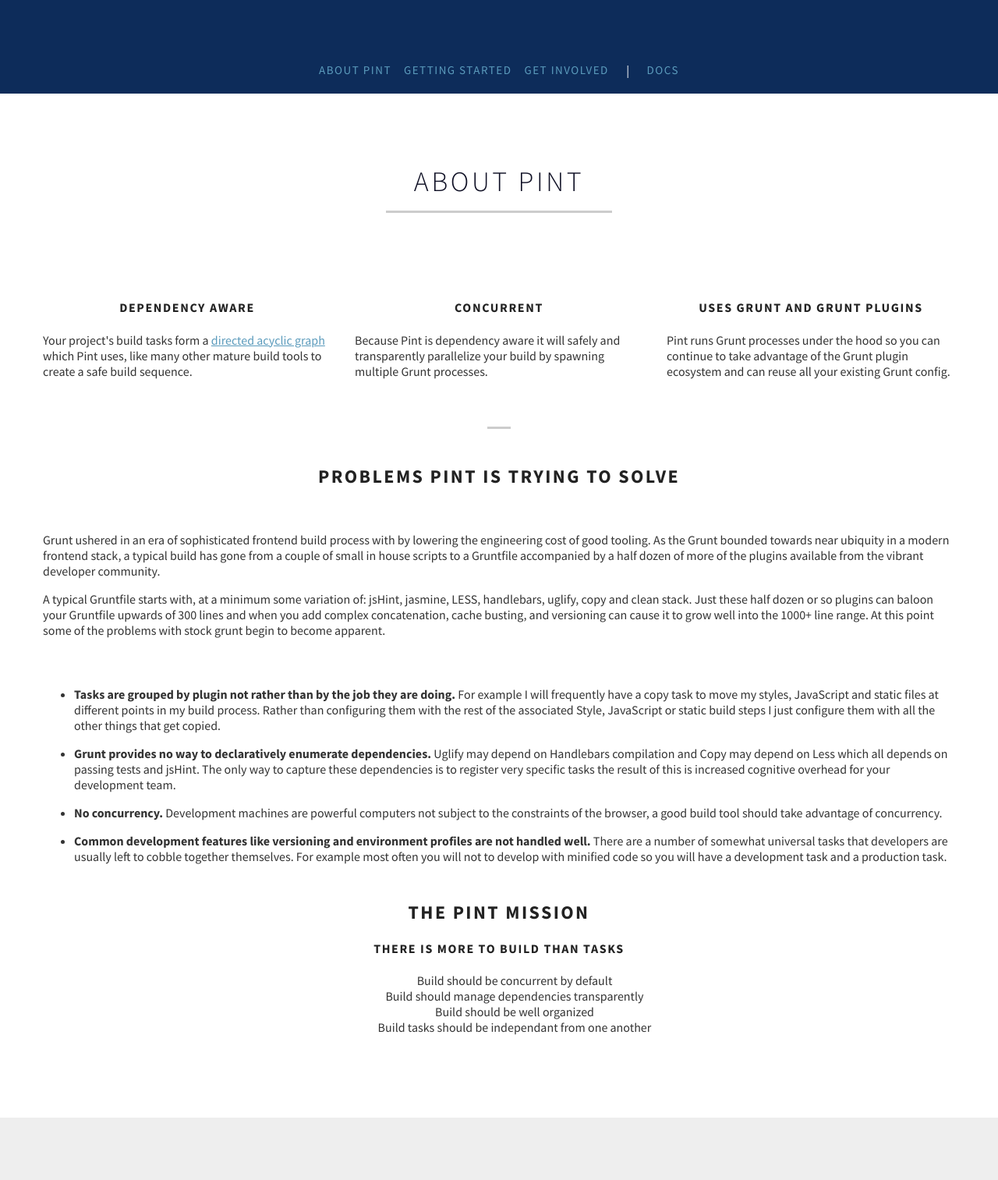
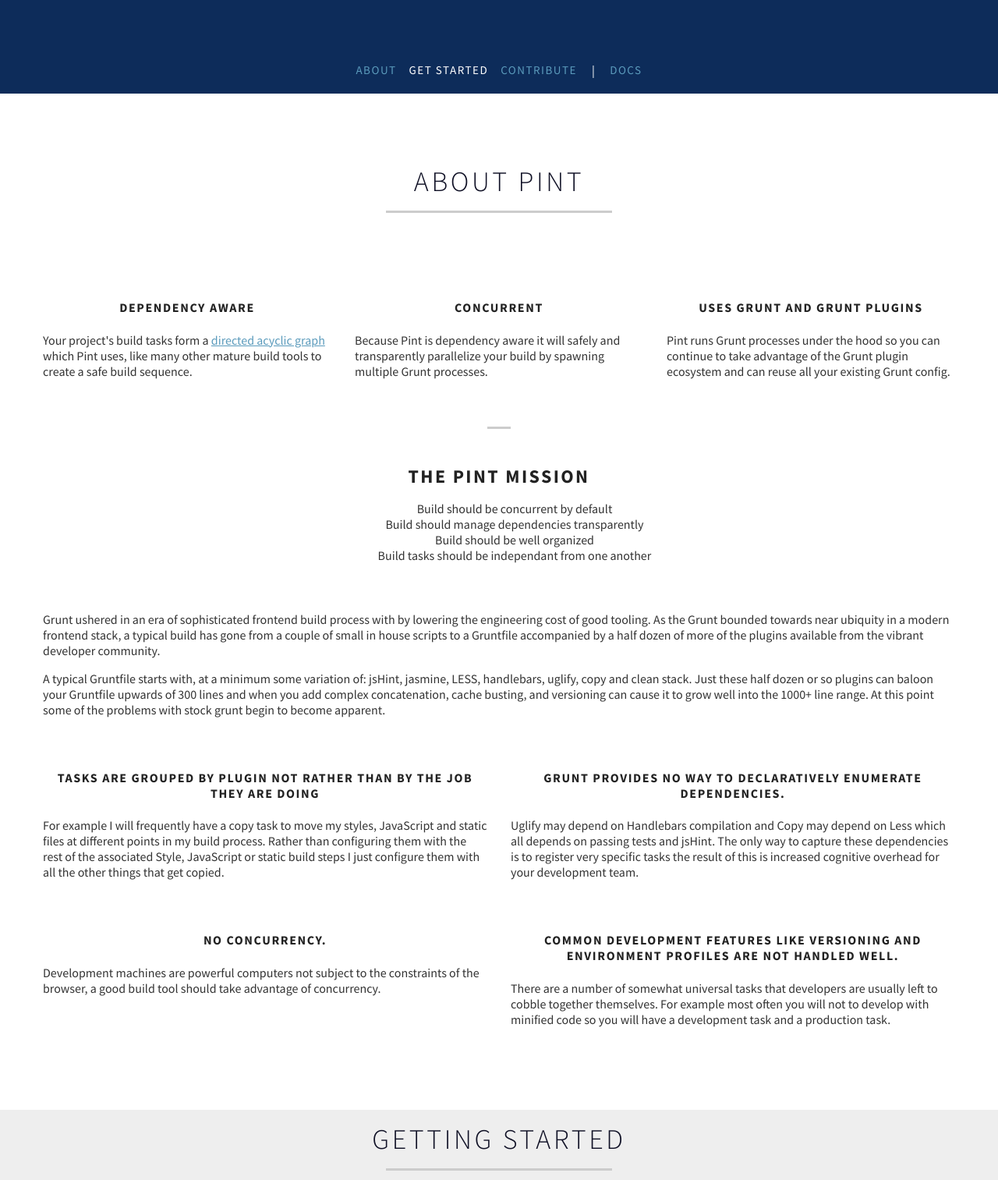
Before and after one commit to baer/pintjs.com, a plain HTML site: page index.html in a window 1280 px wide. Shown: the part 680-2193 px from the top of the page at 78% size. Drawn offline with Linux system fonts and the light colour scheme.

Commit message:
Slow progress with design... very slow

```diff
--- a/_site/css/style.css
+++ b/_site/css/style.css
@@ -87,8 +87,13 @@
 	position: relative;
 }
 
-.section { background-color: #fff; }
-.section-alt { background-color: #eee; }
+.section-white { background-color: #fff; }
+.section-grey { background-color: #eee; }
+.section-green-lt { background-color: #AAD8B0; }
+.section-green-dark { background-color: #96CEB4; }
+.section-yellow-lt { background-color: #FFEEAD; }
+.section-yellow-dark { background-color: #FFCC5C; }
+.section-orange { background-color: #FF6F69; }
 
 .section-title {
 	margin: 0 0 15px 0;
@@ -337,7 +342,7 @@
 
 /* 8. Get Involved */
 
-#get-involved {
+#contribute {
 	background-color: #0d2c5a;
 	min-height: 80%;
 	color: #fff;
@@ -346,11 +351,11 @@
 .social-links li a { display: inline-block; text-decoration: none; }
 .social-links li i { font-size: 1.5em; }
 
-#get-involved h2, #get-involved h3, #get-involved h4 { color: #fff; }
+#contribute h2, #contribute h3, #contribute h4 { color: #fff; }
 
-#get-involved .line { background-color: #5b9bbc; }
-#get-involved .bullet { color: #5b9bbc; }
-#get-involved a { color: #5b9bbc; }
+#contribute .line { background-color: #5b9bbc; }
+#contribute .bullet { color: #5b9bbc; }
+#contribute a { color: #5b9bbc; }
 
 .social-links {
 	margin: 0;
--- a/css/style.css
+++ b/css/style.css
@@ -87,8 +87,13 @@
 	position: relative;
 }
 
-.section { background-color: #fff; }
-.section-alt { background-color: #eee; }
+.section-white { background-color: #fff; }
+.section-grey { background-color: #eee; }
+.section-green-lt { background-color: #AAD8B0; }
+.section-green-dark { background-color: #96CEB4; }
+.section-yellow-lt { background-color: #FFEEAD; }
+.section-yellow-dark { background-color: #FFCC5C; }
+.section-orange { background-color: #FF6F69; }
 
 .section-title {
 	margin: 0 0 15px 0;
@@ -337,7 +342,7 @@
 
 /* 8. Get Involved */
 
-#get-involved {
+#contribute {
 	background-color: #0d2c5a;
 	min-height: 80%;
 	color: #fff;
@@ -346,11 +351,11 @@
 .social-links li a { display: inline-block; text-decoration: none; }
 .social-links li i { font-size: 1.5em; }
 
-#get-involved h2, #get-involved h3, #get-involved h4 { color: #fff; }
+#contribute h2, #contribute h3, #contribute h4 { color: #fff; }
 
-#get-involved .line { background-color: #5b9bbc; }
-#get-involved .bullet { color: #5b9bbc; }
-#get-involved a { color: #5b9bbc; }
+#contribute .line { background-color: #5b9bbc; }
+#contribute .bullet { color: #5b9bbc; }
+#contribute a { color: #5b9bbc; }
 
 .social-links {
 	margin: 0;
--- a/index.html
+++ b/index.html
@@ -44,7 +44,7 @@
 					</div>
 					<div class="row"><div class="col-1-4 centered line"></div></div>
 					<div class="row">
-						<div class="col-full"><h4>A small, concurrent and dependency aware wrapper around Grunt<span class="cool">js</span></h4></div>
+						<div class="col-full"><h4>A small concurrent Grunt<span class="cool">js</span> runner</h4></div>
 					</div>
 				</div>
 			</div>
@@ -52,10 +52,10 @@
 			<nav id="nav">
 				<!-- The content between <span> </span> tags will be hidden on mobile version -->
 				<ul class="clearfix">
-					<li><a href="#about">About Pint</a></li>
-					<li><a href="#getting-started">Getting Started</a></li>
-					<li><a href="#get-involved">Get Involved</a></li>
-					<li>&nbsp;&nbsp;|&nbsp;&nbsp;</li>
+					<li><a href="#about">About</a></li>
+					<li><a href="#get-started">Get Started</a></li>
+					<li><a href="#contribute">Contribute</a></li>
+					<li>&nbsp;|&nbsp;</li>
 					<li><a class="external" href="docs.html">Docs</a></li>
 				</ul>
 			</nav>
@@ -97,7 +97,13 @@
 
 				<div class="row job">
 					<div class="col-full">
-						<h3>Problems Pint is Trying to Solve</h3>
+						<h3>The Pint Mission</h3>
+						<ul class="text-center" style="list-style-type: none;">
+							<li>Build should be concurrent by default</li>
+							<li>Build should manage dependencies transparently</li>
+							<li>Build should be well organized</li>
+							<li>Build tasks should be independant from one another</li>
+						</ul>
 					</div>
 
 					<div class="col-full">
@@ -109,40 +115,34 @@
 						</p>
 					</div>
 
-					<div class="col-full">
-						<ul>
-							<li>
-								<p>
-									<strong>Tasks are grouped by plugin not rather than by the job they are doing.</strong> For example I will frequently have a copy task to move my styles, JavaScript and static files at different points in my build process. Rather than configuring them with the rest of the associated Style, JavaScript or static build steps I just configure them with all the other things that get copied.
-								</p>
-							</li>
-							<li>
-								<p>
-									<strong>Grunt provides no way to declaratively enumerate dependencies.</strong> Uglify may depend on Handlebars compilation and Copy may depend on Less which all depends on passing tests and jsHint. The only way to capture these dependencies is to register very specific tasks the result of this is increased cognitive overhead for your development team.
-								</p>
-							</li>
-							<li>
-								<p>
-									<strong>No concurrency.</strong> Development machines are powerful computers not subject to the constraints of the browser, a good build tool should take advantage of concurrency.
-								</p>
-							</li>
-							<li>
-								<p>
-									<strong>Common development features like versioning and environment profiles are not handled well.</strong> There are a number of somewhat universal tasks that developers are usually left to cobble together themselves. For example most often you will not to develop with minified code so you will have a development task and a production task.
-								</p>
-							</li>
-						</ul>
+					<div class="row">
+						<div class="col-1-2">
+							<h4 class="text-center">Tasks are grouped by plugin not rather than by the job they are doing</h4>
+							<p>
+								For example I will frequently have a copy task to move my styles, JavaScript and static files at different points in my build process. Rather than configuring them with the rest of the associated Style, JavaScript or static build steps I just configure them with all the other things that get copied.
+							</p>
+						</div>
+						<div class="col-1-2">
+							<h4 class="text-center">Grunt provides no way to declaratively enumerate dependencies.</h4>
+							<p>
+								Uglify may depend on Handlebars compilation and Copy may depend on Less which all depends on passing tests and jsHint. The only way to capture these dependencies is to register very specific tasks the result of this is increased cognitive overhead for your development team.
+							</p>
+						</div>
 					</div>
 
-					<div class="col-full">
-						<h3>The Pint Mission</h3>
-						<h4 class="text-center">There is more to build than tasks</h4>
-						<ul class="text-center" style="list-style-type: none;">
-							<li>Build should be concurrent by default</li>
-							<li>Build should manage dependencies transparently</li>
-							<li>Build should be well organized</li>
-							<li>Build tasks should be independant from one another</li>
-						</ul>
+					<div class="row">
+						<div class="col-1-2">
+							<h4 class="text-center">No concurrency.</h4>
+							<p>
+								Development machines are powerful computers not subject to the constraints of the browser, a good build tool should take advantage of concurrency.
+							</p>
+						</div>
+						<div class="col-1-2">
+							<h4 class="text-center">Common development features like versioning and environment profiles are not handled well.</h4>
+							<p>
+								There are a number of somewhat universal tasks that developers are usually left to cobble together themselves. For example most often you will not to develop with minified code so you will have a development task and a production task.
+							</p>
+						</div>
 					</div>
 				</div>
 			</div>
@@ -150,7 +150,7 @@
 		<!-- End: About Page -->
 
 		<!-- Start: Getting Started -->
-		<section id="getting-started" class="section-alt">
+		<section id="get-started" class="section-grey">
 			<div class="container">
 				<div class="row">
 					<div class="col-full">
@@ -161,7 +161,7 @@
 
 				<div class="row">
 					<div class="col-1-4">
-						<h4 class="text-center">Install Pint</h4>
+						<h4>Install Pint</h4>
 					</div>
 					<div class="col-3-4">
 						<pre><code class="bash">
@@ -173,7 +173,7 @@
 
 				<div class="row">
 					<div class="col-1-4">
-						<h4 class="text-center">Add Pint to your project</h4>
+						<h4>Add Pint to your project</h4>
 					</div>
 					<div class="col-3-4">
 						<pre><code class="javascript">
@@ -192,7 +192,7 @@
 
 				<div class="row">
 					<div class="col-1-4">
-						<h4 class="text-center">Create a new pint task</h4>
+						<h4>Create a new pint task</h4>
 						<p>
 							Notice that the config here is exactly what you would put in your Gruntfile.js and the build array is just a list of what would be Grunt tasks.
 						</p>
@@ -226,7 +226,7 @@
 
 				<div class="row">
 					<div class="col-1-4">
-						<h4 class="text-center">Create a Pint file and require in your build files</h4>
+						<h4>Create a Pint file and require in your build files</h4>
 					</div>
 					<div class="col-3-4">
 						<pre><code class="javascript">
@@ -244,7 +244,7 @@
 
 				<div class="row">
 					<div class="col-1-4">
-						<h4 class="text-center">Install packages and run Pint</h4>
+						<h4>Install packages and run Pint</h4>
 					</div>
 					<div class="col-3-4">
 						<pre><code class="bash">
@@ -258,7 +258,7 @@
 		<!-- End: Getting Started -->
 
 		<!-- Start: Get Involved -->
-		<section id="get-involved" class="section">
+		<section id="contribute" class="section">
 			<div class="container">
 				<div class="row">
 					<div class="col-full">
```
Also changed, not shown: _site/index.html (+45 -45 lines).
